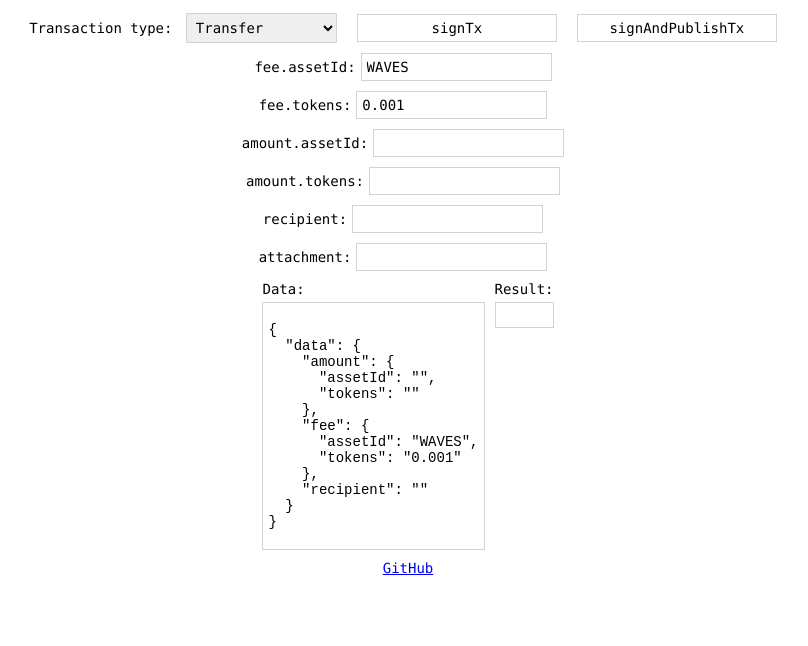
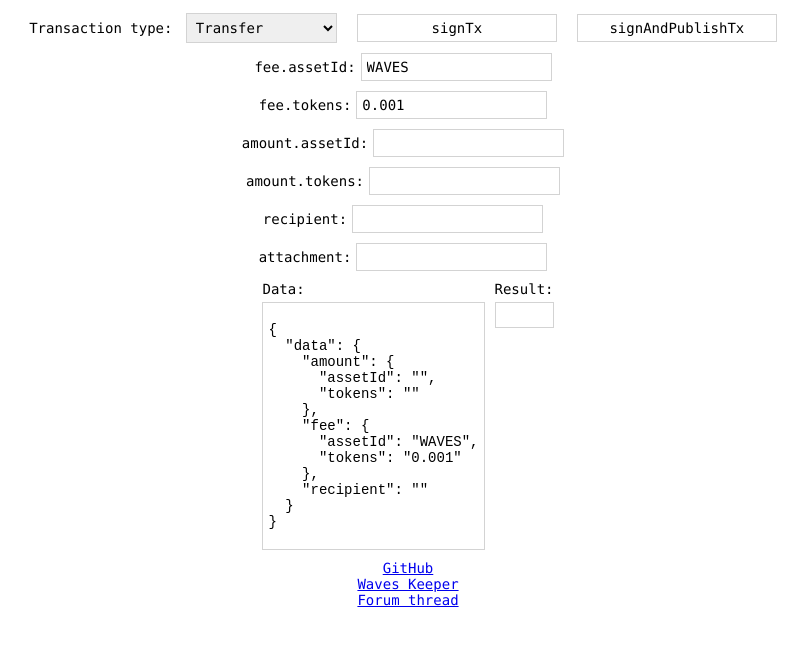
Before and after one commit to bodrych/waves-debug, a plain HTML site: page index.html in a window 1280 px wide. Shown: the whole page, without its empty margins (232-1040 px from the left). Drawn offline with nearby package versions, Linux system fonts and the light colour scheme.

Commit message:
minor fixes

```diff
--- a/index.html
+++ b/index.html
@@ -191,9 +191,10 @@
 			</div>
 		</div>
 
-		<div id="footer">
+		<div id="footer" class="flex-col">
 			<a href="https://github.com/bodrych/waves-debug">GitHub</a>
-			<!-- 			<a href="https://forum.wavesplatform.com/t/waves-keeper-beta/3547">Waves Keeper</a> -->
+			<a href="https://forum.wavesplatform.com/t/waves-keeper-beta/3547">Waves Keeper</a>
+			<a href="https://forum.wavesplatform.com/t/the-waves-debug/3762">Forum thread</a>
 		</div>
 	</div>
 	<script>
```
